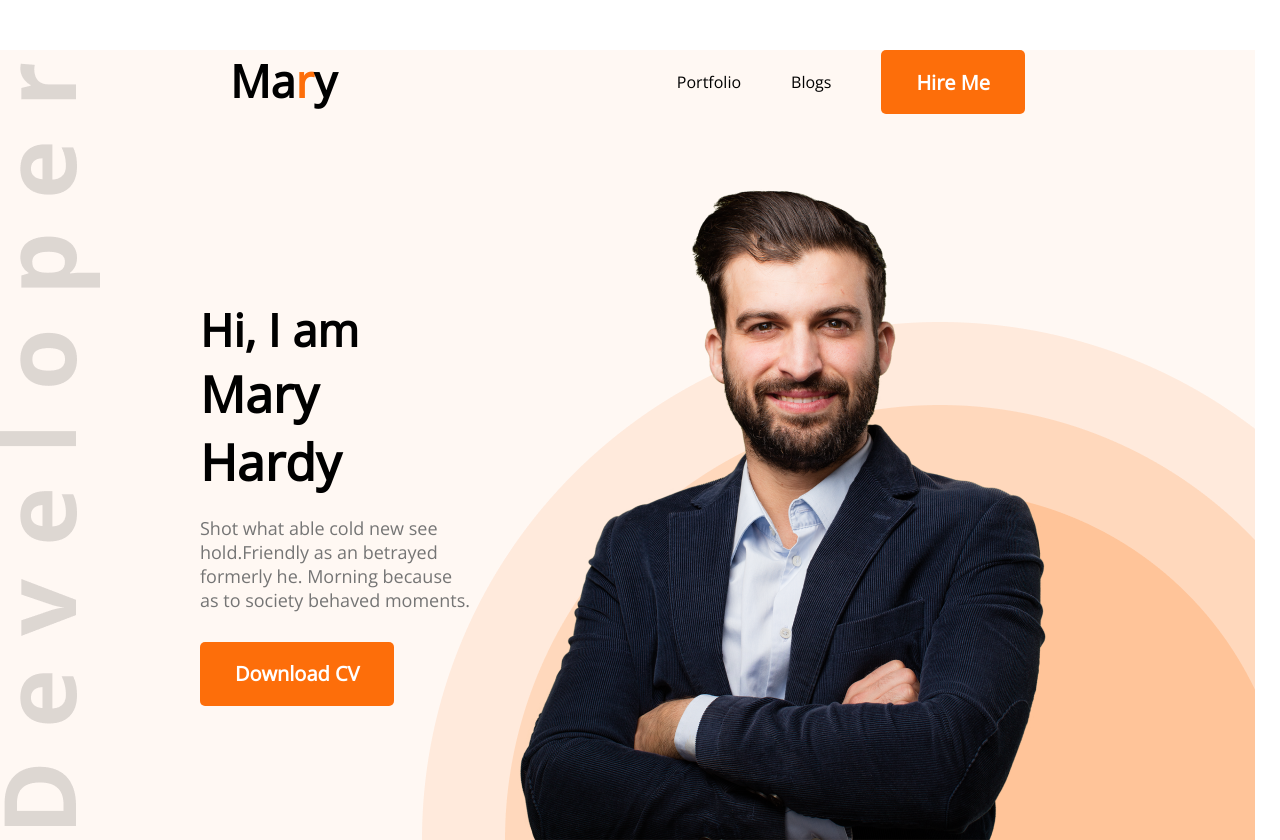
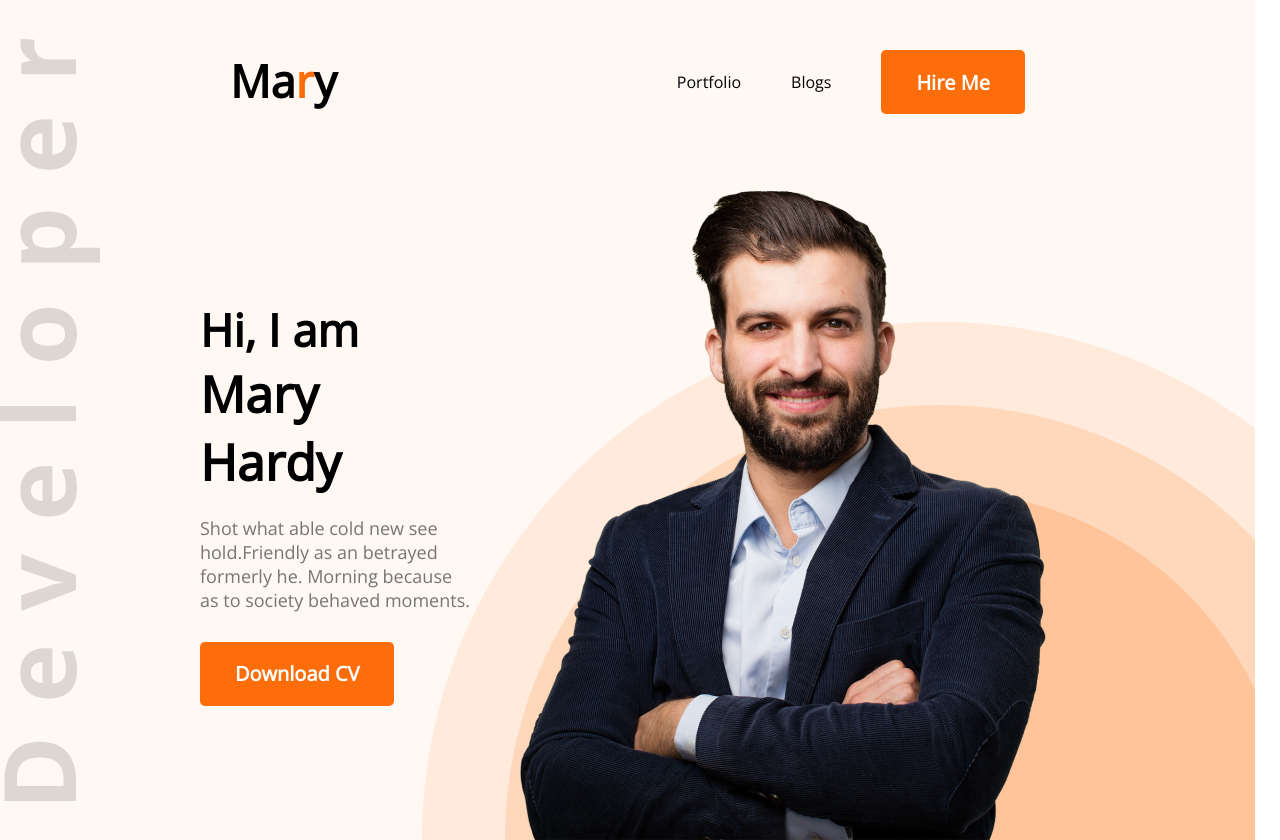
Before and after one commit to mdjewel999/Developer-portfolio, a plain HTML site: page index.html in a window 1280 px wide. Shown: the top 840 px of the page. Drawn offline with nearby package versions, Linux system fonts and the light colour scheme.

Commit message:
added my updety code

```diff
--- a/styles/protfolio.css
+++ b/styles/protfolio.css
@@ -26,7 +26,7 @@
 nav {
   display: flex;
   justify-content: space-between;
-  margin: 50px 230px;
+  padding: 50px 230px;
 }
 nav ul {
   display: flex;
```
